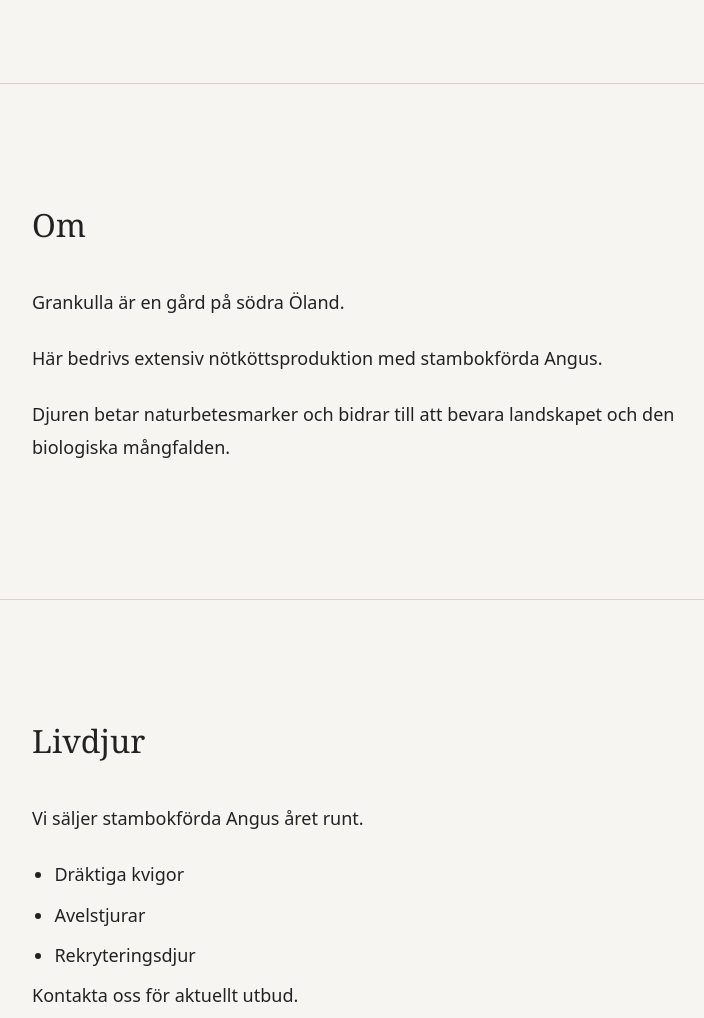
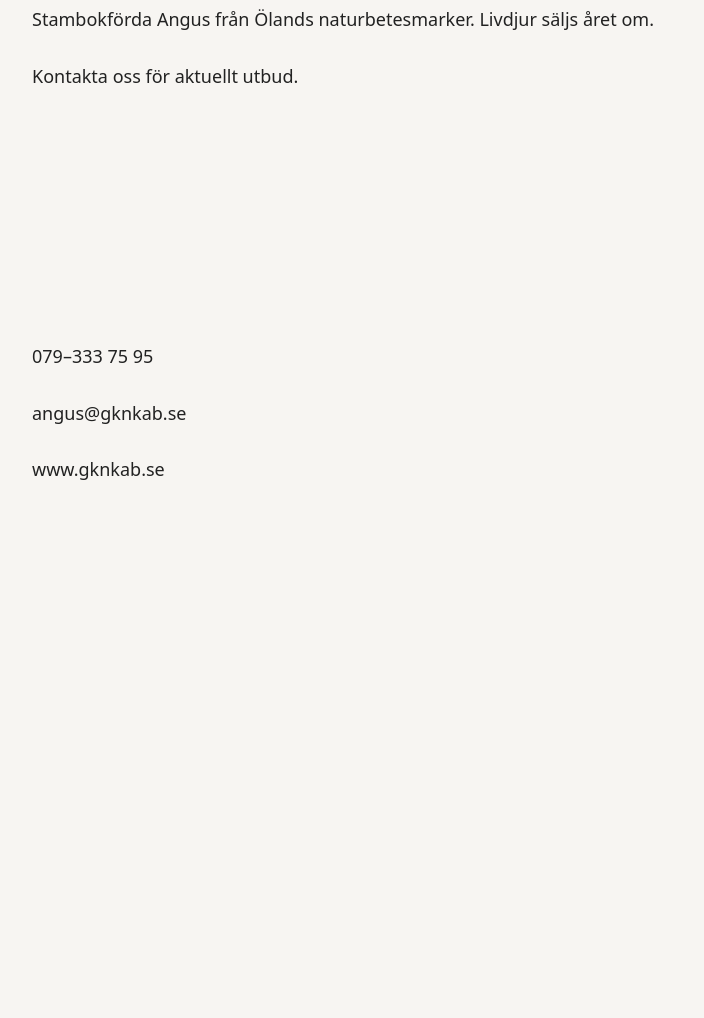
Before and after one commit to PaxFred/Grankulla_Angus, a plain HTML site: page index.html in a window 1280 px wide. Shown: the part 742-1760 px from the top of the page, without its empty margins (260-964 px from the left). After the commit the page ends 1363 px from the top, so only its background shows below. Drawn offline with Linux system fonts and the light colour scheme.

Commit message:
Refactor index.html for improved structure and content
Förenkling för akut publicering

```diff
--- a/index.html
+++ b/index.html
@@ -1,5 +1,4 @@
 <!DOCTYPE html>
-
 <html lang="sv">
 
 <head>
@@ -9,11 +8,7 @@
 
 <title>Grankulla</title>
 
-    <meta name="description"
-          content="Grankulla – Angus från Ölands naturbetesmarker.">
-
-    <meta name="author"
-          content="Grankulla">
+<meta name="description" content="Grankulla – Angus från Ölands naturbetesmarker.">
 
 <link rel="stylesheet" href="style.css">
 
@@ -25,76 +20,24 @@
 
     <h1>GRANKULLA</h1>
 
-    <p class="subtitle">
-
-        Angus från Ölands naturbetesmarker
-
-    </p>
+    <p>Angus från Ölands naturbetesmarker</p>
 
 </header>
 
 <main>
 
-<section id="hero">
+    <img src="images/hero.jpg"
+         alt="Angus på naturbete">
 
-    <!--
-        Hero-bild läggs in senare.
-
-        images/hero.jpg
-    -->
-
-</section>
-
-
-
-<section id="about">
-
-    <h2>Om</h2>
+    <section>
 
         <p>
 
-        Grankulla är en gård på södra Öland.
+        Stambokförda Angus från Ölands naturbetesmarker.
+
+        Livdjur säljs året om.
 
         </p>
-
-    <p>
-
-        Här bedrivs extensiv nötköttsproduktion med
-        stambokförda Angus.
-
-    </p>
-
-    <p>
-
-        Djuren betar naturbetesmarker och bidrar till
-        att bevara landskapet och den biologiska
-        mångfalden.
-
-    </p>
-
-</section>
-
-
-
-<section id="livestock">
-
-    <h2>Livdjur</h2>
-
-    <p>
-
-        Vi säljer stambokförda Angus året runt.
-
-    </p>
-
-    <ul>
-
-        <li>Dräktiga kvigor</li>
-
-        <li>Avelstjurar</li>
-
-        <li>Rekryteringsdjur</li>
-
-    </ul>
 
         <p>
 
@@ -104,57 +47,25 @@
 
     </section>
 
+</main>
 
-
-<section id="nature">
-
-    <h2>Natur</h2>
+<footer>
 
 <p>
 
-        Alvar.
-
-        Strandäng.
-
-        Skogsbete.
-
-        Slåttermark.
+079–333 75 95
 
 </p>
 
 <p>
 
-        Naturbetet är grunden för både djurhållningen
-        och landskapet.
-
-    </p>
-
-</section>
-
-</main>
-
-
-
-<footer>
-
-    <h2>Kontakt</h2>
-
-    <p>
-
-        Grankulla<br>
-        Öland
+angus@gknkab.se
 
 </p>
 
 <p>
 
-        kontakt@gknkab.se
-
-    </p>
-
-    <p>
-
-        Naturbete · Angus · Öland
+www.gknkab.se
 
 </p>
 
@@ -163,15 +74,3 @@
 </body>
 
 </html>
-
-<!--
-
-Grankulla
-
-Hand written HTML.
-
-No frameworks.
-No tracking.
-No dependencies.
-
--->
```
Lines whose indentation alone changed are shown as unchanged.
